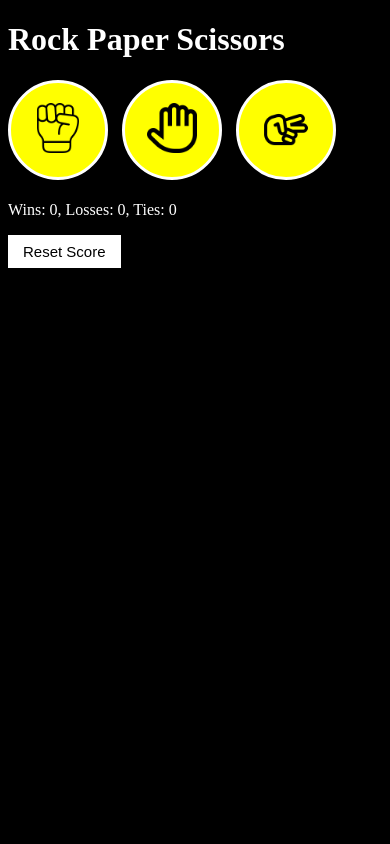
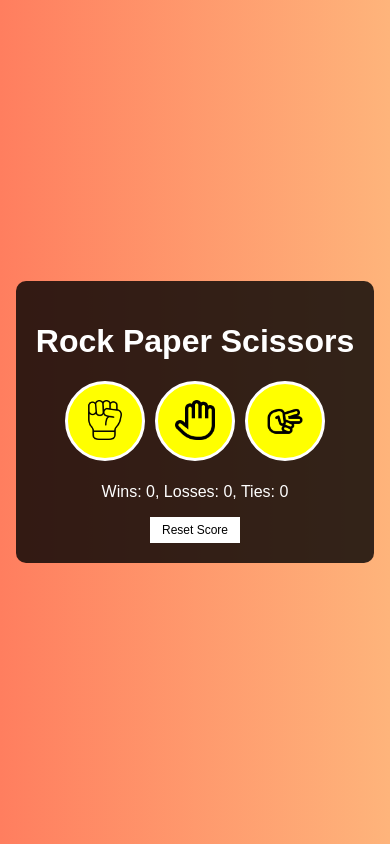
Before and after one commit to sagarbangade/Rock-Paper-Scissor-Game, a plain HTML site: page index.html in a window 390 px wide. Drawn offline with Linux system fonts and the light colour scheme.

Commit message:
Update style.css

```diff
--- a/css/style.css
+++ b/css/style.css
@@ -1,45 +1,72 @@
-body{
-  background-color: black;
-  color: white;
+/* General Styles */
+body {
+  margin: 0;
+  padding: 0;
+  background: linear-gradient(to right, #ff7e5f, #feb47b); /* Gradient background */
+  font-family: Arial, sans-serif;
+  display: flex;
+  align-items: center;
+  justify-content: center;
+  height: 100vh;
+  color: white; /* Set default text color to white */
+}
 
+.container {
+  text-align: center;
+  background-color: rgba(0, 0, 0, 0.8); /* Slightly transparent background for container */
+  padding: 20px;
+  border-radius: 10px;
 }
-.move-icon
-{
+
+.buttons {
+  display: flex;
+  justify-content: center;
+  gap: 10px; /* Space between buttons */
+}
+
+.move-icon {
   height: 50px;
 }
-.move-button{
+
+.move-button {
   background-color: #ffff00;
   border: 3px solid white;
   width: 100px;
   height: 100px;
-  border-radius:50px ;
-  margin-right: 10px;
+  border-radius: 50px;
   cursor: pointer;
+}
 
-}
-.move-icon-result-you{
+.move-icon-result-you, .move-icon-result-computer {
   height: 60px;
   padding: 15px;
   border-radius: 35px;
-  margin-top: 50px;
-  margin-left: 10px;
-  margin-right: 10px;
-  border: 3px solid white ;
-}
-.move-icon-result-computer{
-  height: 60px;
-  padding: 15px;
-  border-radius: 35px;
-  margin-top: 50px;
-  margin-left: 10px;
-  margin-right: 10px;
-  border: 3px solid white ;
+  margin: 10px;
+  border: 3px solid white;
 }
 
-.reset-score-button{
+.reset-score-button {
   background-color: white;
   border: none;
   font-size: 15px;
   padding: 8px 15px;
   cursor: pointer;
+  color: black; /* Text color for the reset button */
 }
+
+/* Responsive Design */
+@media (max-width: 600px) {
+  .move-button {
+    width: 80px;
+    height: 80px;
+  }
+
+  .move-icon {
+    height: 40px;
+  }
+
+  .reset-score-button {
+    font-size: 12px;
+    padding: 6px 12px;
+  }
+}
```
